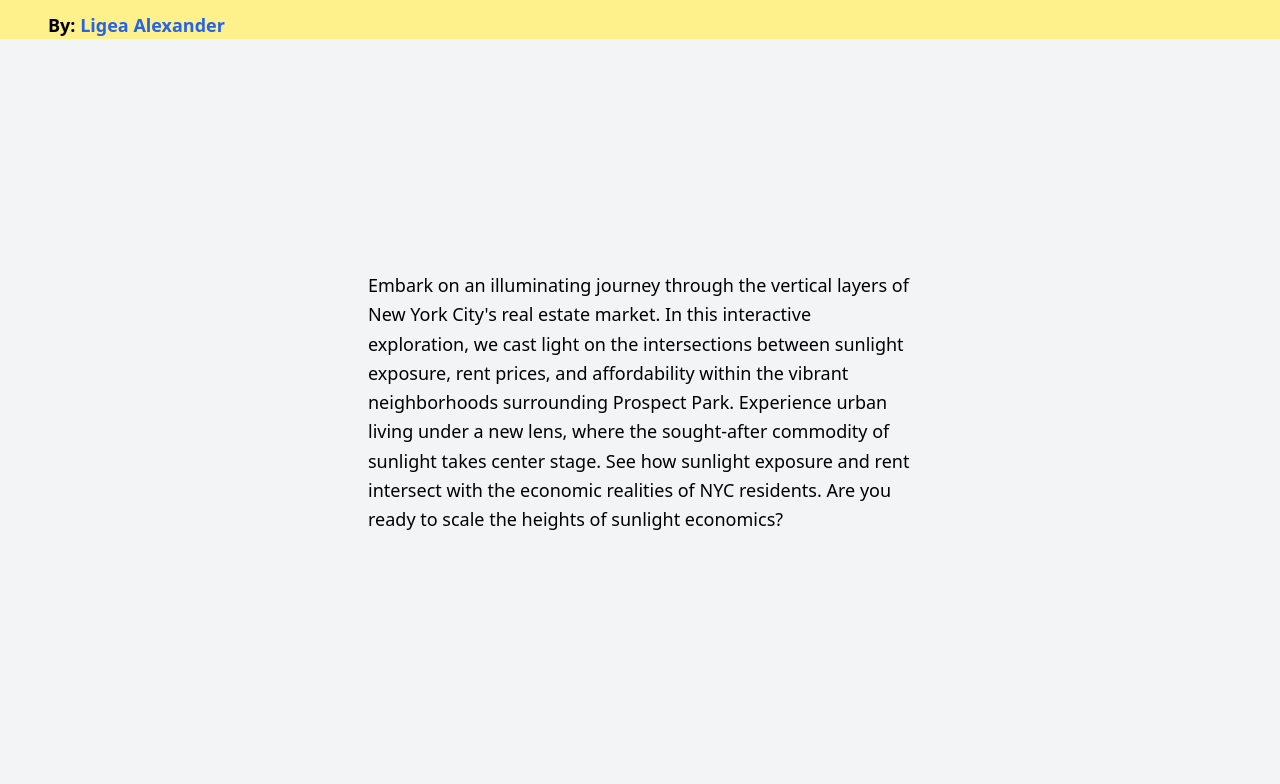
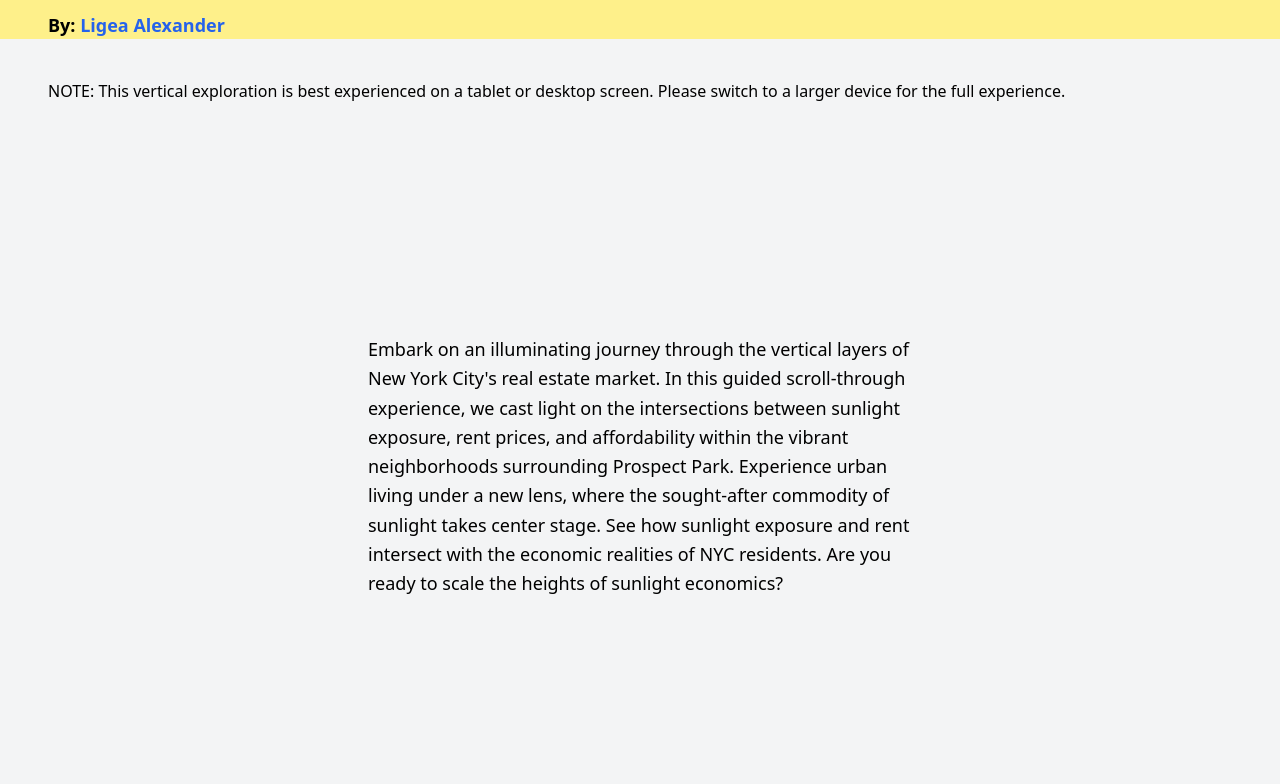
Before and after one commit to lei10003/cost-of-sunlight-story, a website: page index.html in a window 1280 px wide. Shown: the part 457-1241 px from the top of the page. Drawn offline with nearby package versions, Linux system fonts and the light colour scheme.

Commit message:
Almost there

```diff
--- a/index.html
+++ b/index.html
@@ -26,12 +26,13 @@
 					Alexander</a>
 			</h4>
 		</header>
+		<p class="ml-12 pt-10">NOTE: This vertical exploration is best experienced on a tablet or desktop screen. Please switch to a larger device for the full experience.</p>
 	</div>
 
 	<div class="flex flex-row shrink m-52 p-6 px-40 font-sans leading-relaxed text-lg">
 		<p>
 			Embark on an illuminating journey through the vertical layers of New York City's real estate market. In this
-			interactive exploration, we cast light on the intersections between sunlight exposure, rent prices, and
+			guided scroll-through experience, we cast light on the intersections between sunlight exposure, rent prices, and
 			affordability within the vibrant neighborhoods surrounding Prospect Park. Experience urban living under a
 			new lens, where the sought-after commodity of sunlight takes center stage. See how sunlight exposure and
 			rent intersect with the economic realities of NYC residents. Are you ready to scale the heights of sunlight
```
